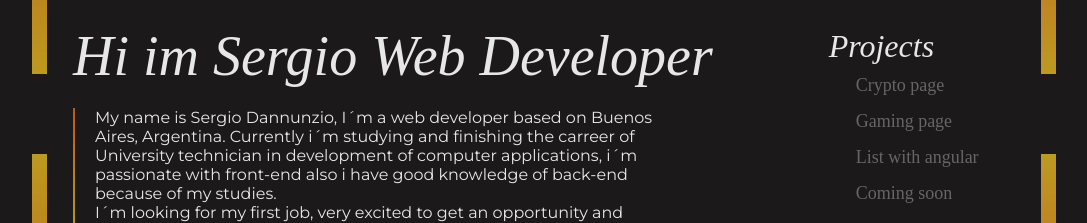
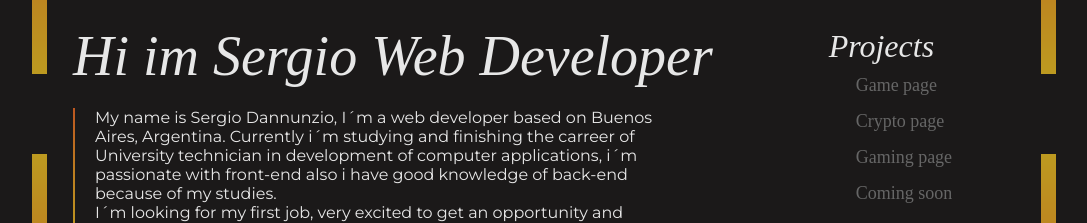
Before and after one commit to Sergio-Dannunzio/Portfolio, an Angular app: page / in a window 1280 px wide. Shown: the part 286-509 px from the top of the page, without its empty margins (96-1183 px from the left). Built offline with nearby package versions, Linux system fonts and the light colour scheme.

Commit message:
new game page

```diff
--- a/src/app/main/home/home.component.html
+++ b/src/app/main/home/home.component.html
@@ -61,11 +61,11 @@
             </div>
             <div class="projects">
               <h2>Projects</h2>
+              <a href="https://sergio-dannunzio.github.io/game-app/" target="_blank">Game page</a>
+
               <a href="https://sergio-dannunzio.github.io/crypto-tracker.github.io/" target="_blank">Crypto page</a>
 
               <a href="https://sergio-dannunzio.github.io/Interfaces/Entregable%204/Home.html" target="_blank">Gaming page</a>
-
-              <a href="https://sergio-dannunzio.github.io/manos-a-la-obra-3/" target="_blank">List with angular</a>
 
               <a>Coming soon</a>
             </div>
```
